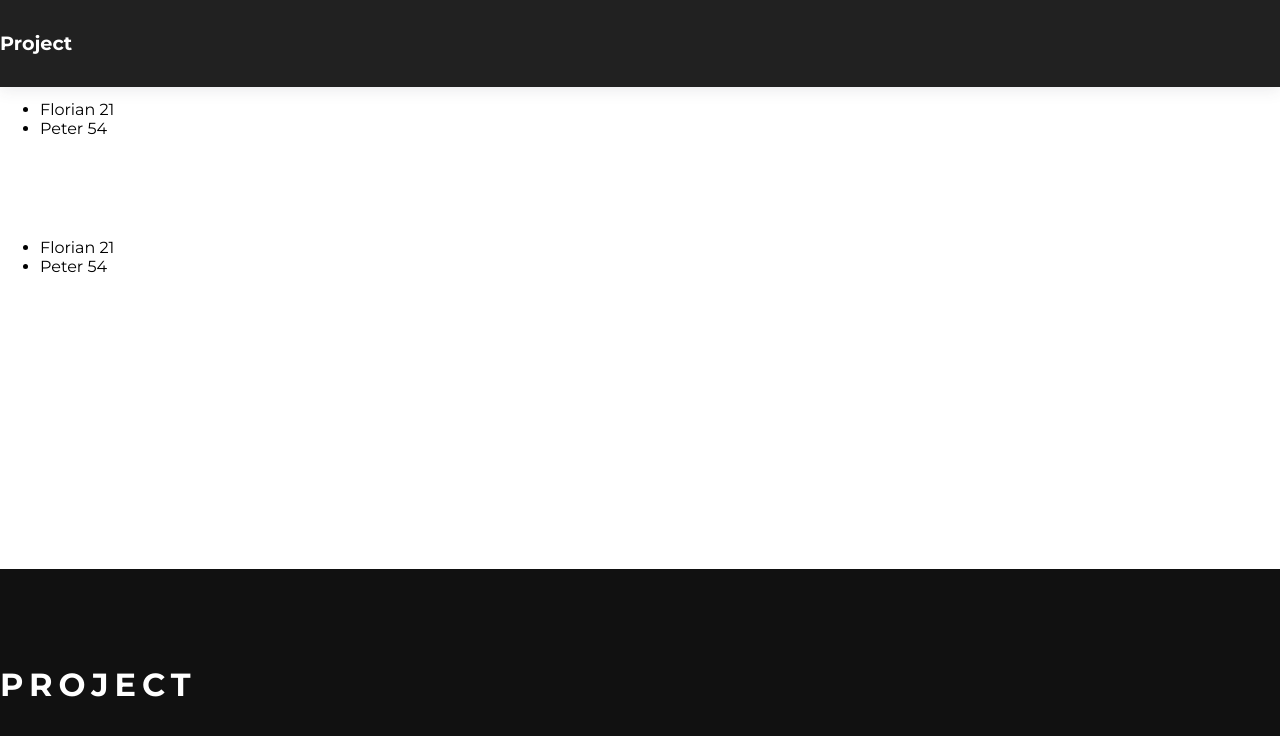
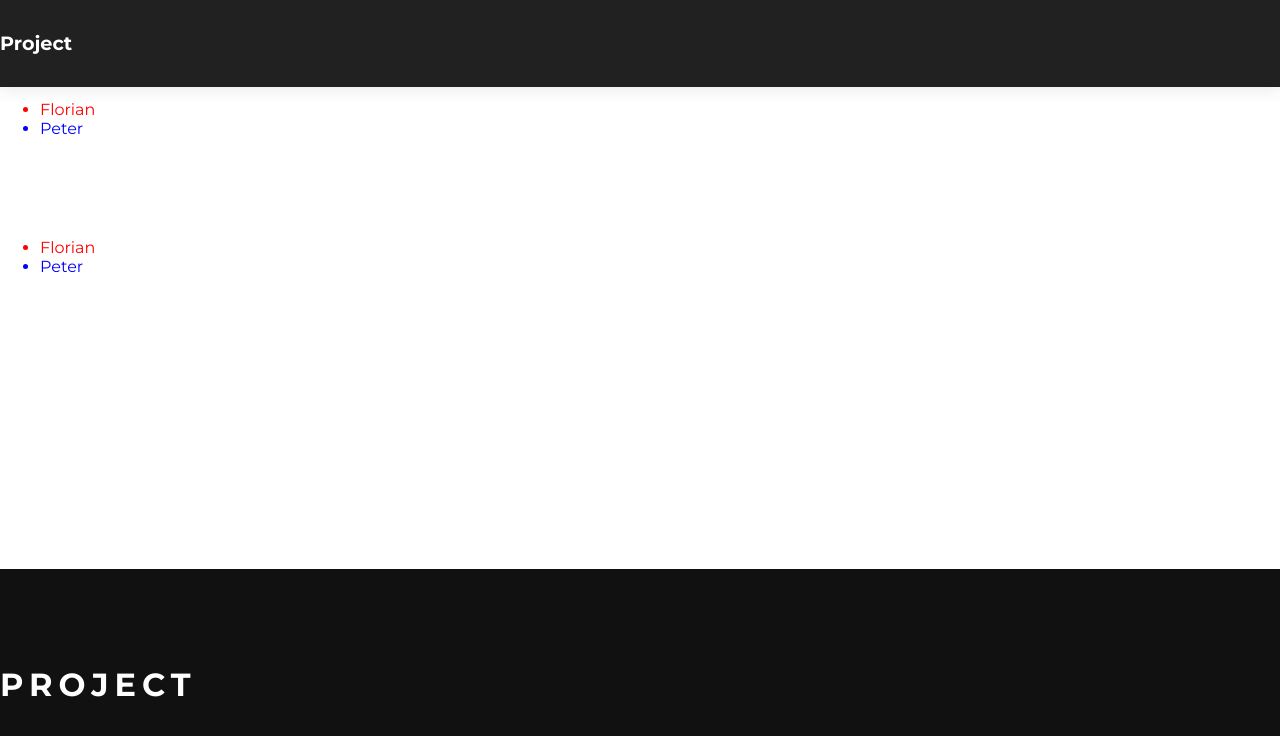
Before and after one commit to daycademy/vue-course, a Vue app: page / in a window 1280 px wide. Shown: the top 736 px of the page. Built offline with nearby package versions, Linux system fonts and the light colour scheme.

Commit message:
initial commit for lesson 13

```diff
--- a/src/components/UserList.vue
+++ b/src/components/UserList.vue
@@ -1,9 +1,14 @@
 <template>
   <div>
     <ul>
-      <li v-for="user in users" :key="user.name" @click="user.showAge = true">
+      <li
+        v-for="user in users"
+        :key="user.name"
+        @click="user.showAge = true"
+        :class="colorize(user.age)"
+      >
         {{ user.name }}
-        <span>{{ user.age }}</span>
+        <span v-if="user.showAge">{{ user.age }}</span>
       </li>
     </ul>
   </div>
@@ -19,11 +24,27 @@ export default {
       ],
     };
   },
+  methods: {
+    colorize(age) {
+      return {
+        red: age < 50,
+        blue: age > 50,
+      };
+    },
+  },
 };
 </script>
 
-<style lang="scss">
+<style lang="scss" scoped>
 div ul {
   margin-top: 100px;
 }
+
+.red {
+  color: red;
+}
+
+.blue {
+  color: blue;
+}
 </style>
```
